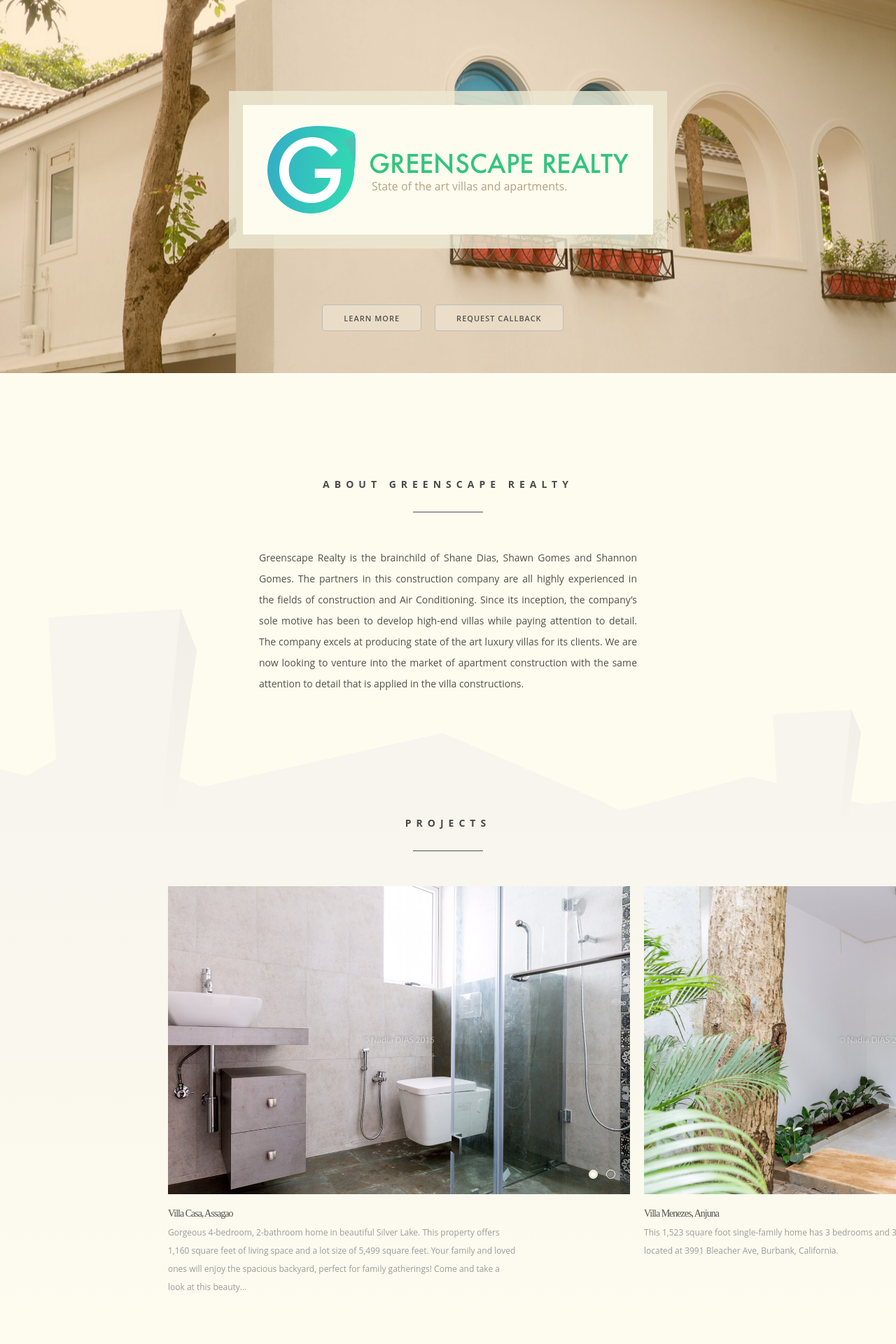
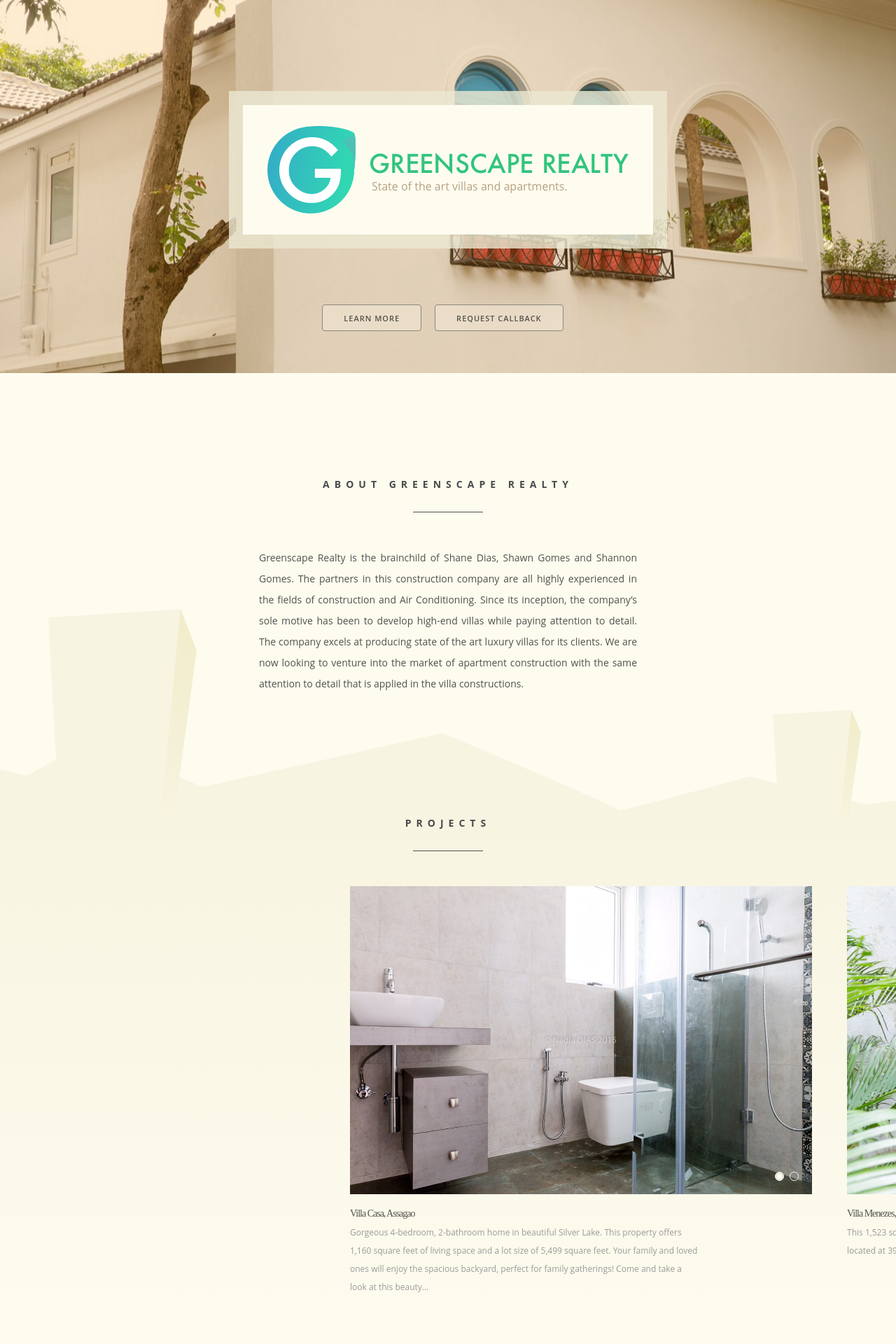
Before and after one commit to HashCookies/greenscape-realty, a Jekyll site: the page built from index.html, in a window 1280 px wide. Shown: the top 1920 px of the page at 70% size. Built offline with Jekyll 4.4.1, drawn with Linux system fonts in a browser that asks for light colours; comment, search, counter and statistics services are not loaded; some of the changed text lies outside the part shown.

Commit message:
Add structure

```diff
--- a/_includes/scripts.html
+++ b/_includes/scripts.html
@@ -1,3 +1,4 @@
 <script src="{{ "/js/jquery-1.9.1.min.js" | prepend: site.baseurl }}" type="text/javascript"></script>
 <script src="{{ "/js/jquery.flexslider-min.js" | prepend: site.baseurl }}" type="text/javascript"></script>
+<script src="{{ "/js/jquery.scrollTo.min.js" | prepend: site.baseurl }}" type="text/javascript"></script>
 <script src="{{ "/js/scripts.js" | prepend: site.baseurl }}" type="text/javascript"></script>
--- a/_sass/_flexslider.scss
+++ b/_sass/_flexslider.scss
@@ -192,14 +192,14 @@
   content: '\f003';
 }
 .flex-control-nav {
-
+  z-index: 200;
   position: absolute;
   bottom: 10px;
   text-align: center;
   right: 15px;
 }
 .flex-control-nav li {
-  margin: 0 6px;
+  margin: 0 4px;
   display: inline-block;
   zoom: 1;
   *display: inline;
--- a/css/main.scss
+++ b/css/main.scss
@@ -4,6 +4,7 @@
 ---
 
 $lightYellow: #FEFCEF;
+$medYellow: #EFE8BC;
 $dark: #53524B;
 $altSans: "Futura";
 $vib: #F6A623;
@@ -36,6 +37,7 @@
     margin: 0 auto;
     overflow: auto;
     .button-default {
+      border-color: lighten($dark, 20%);
       margin-right: 15px;
       background: transparentize($lightYellow, 0.7);
       color: $dark;
@@ -99,17 +101,22 @@
 }
 
 .projects-section {
-  /* Rectangle 4: */
-  background-image: linear-gradient(-180deg, #F7F5ED 0%, #FEFCEF 100%);
-  width: 100%;
-  overflow-x: hidden;
+  background-image: linear-gradient(-180deg, #F7F4E1 0%, #FEFCEF 100%);
   padding-top: 0;
   margin-top: -200px;
+}
+.properties-wrap {
+  width: 100%;
+  overflow-x: scroll;
+  overflow-y: auto;
+  .inner {
+    padding: 0 500px;
+  }
 }
 
 .property-item {
   width: 660px;
-  margin-right: 20px;
+  margin-right: 50px;
   float: left;
   list-style: none;
   img {
@@ -120,6 +127,8 @@
     margin-bottom: 5px;
     font-family: $altSans;
   }
+  .flexslider {
+  }
   .description {
     font-size: 12px;
     line-height: 26px;
@@ -129,9 +138,9 @@
 }
 
 .contact-section {
-  background: white;
+  background: lighten($lightYellow, 2%);
+  padding-top: 100px;
   .container {
-
     max-width: 800px;
   }
 }
@@ -154,8 +163,8 @@
   }
   .form-control {
     padding: 25px 15px 10px;
-    background: $lightYellow;
-    border: 1px solid $lightYellow;
+    background: white;
+    border: 1px solid $medYellow;
     font-size: 14px;
     &:focus {
       outline: none;
@@ -186,3 +195,17 @@
   background-color: $vib !important;
   border: 1px solid darken($vib, 10%) !important;
 }
+
+.footer-section {
+  text-align: center;
+  border-top: 1px solid $medYellow;
+  padding-top: 20px;
+  padding-bottom: 20px;
+  p {
+    font-size: 13px;
+    margin-bottom: 0;
+  }
+  strong {
+    color: $vib;
+  }
+}
--- a/index.html
+++ b/index.html
@@ -33,7 +38,9 @@
 
 <div class="projects-section section">
   <h3 class="section-title">Projects</h3>
+
   <div class="properties-wrap">
+    <ul class="inner">
       {% for property in page.properties %}
         <li class="property-item">
           <div class="flexslider">
@@ -51,6 +58,7 @@
           </p>
         </li>
       {% endfor %}
+    </ul>
   </div>
 </div>
 
@@ -76,7 +84,7 @@
             <label>Message</label>
             <textarea placeholder="Message" class="form-control u-full-width" rows="6"></textarea>
           </div>
-          <input class="button-primary" type="submit" value="Submit">
+          <input class="button-primary" type="submit" value="Send Message">
         </form>
       </div>
       <div class="four columns">
@@ -91,3 +99,7 @@
     </div>
   </div>
 </div>
+
+<div class="section footer-section">
+  <p><strong>Greenscape Realty</strong> is the operated by <strong>Shane Dias</strong>, <strong>Shawn Gomes</strong> and <strong>Shannon Gomes</strong>.</p>
+</div>
--- a/js/scripts.js
+++ b/js/scripts.js
@@ -4,18 +4,27 @@
 var winW = $(window).width();
 
 $(document).ready(function() {
-  $('.flexslider').flexslider({
-    animation: "slide",
-    animationLoop: false,
-    itemWidth: 500,
-    itemMargin: 5,
-    maxItems: 1,
-    initDelay: Math.floor(Math.random() * 2000) + 1000
+  $('.flexslider').each(function() {
+    $(this).flexslider({
+      animation: "fade",
+      animationLoop: false,
+      itemWidth: 500,
+      itemMargin: 5,
+      maxItems: 1,
+      initDelay: Math.floor(Math.random() * 2000) + 1000
+    });
+  });
+
+  $('.property-item').on('click', function() {
+    var offset = (winW - $(this).width()) / 2;
+    $('.properties-wrap').scrollTo($(this), 500, {
+      offset: -offset
+    });
   });
 
   var propertiesCount = $('.property-item').length;
 
-  $('.properties-wrap').width(propertiesCount * 800).css({
-    marginLeft: (winW - 800) / 2
+  $('.properties-wrap .inner').width(propertiesCount * 2000).css({
+
   })
 });
```
Also changed, not shown: other parts of index.html (+5 -0 lines), images/gs-bg.svg. Lines whose indentation alone changed are shown as unchanged.
